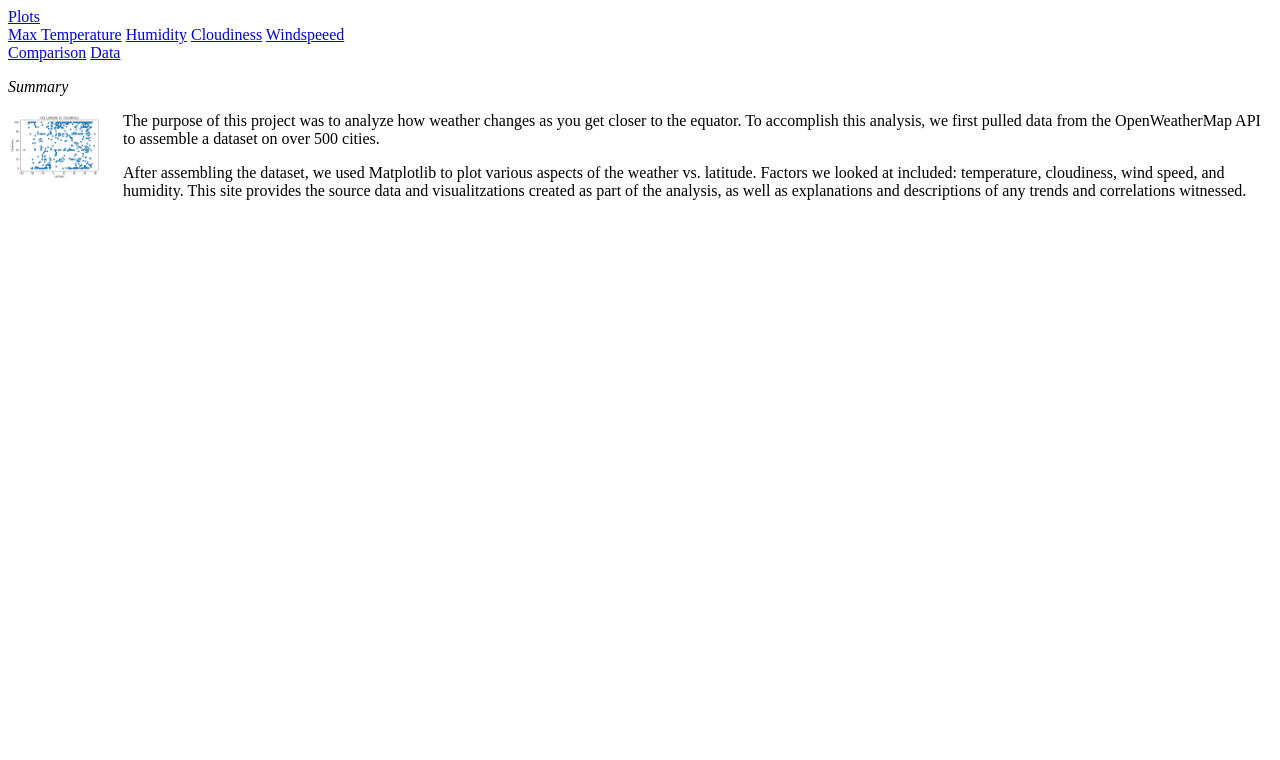
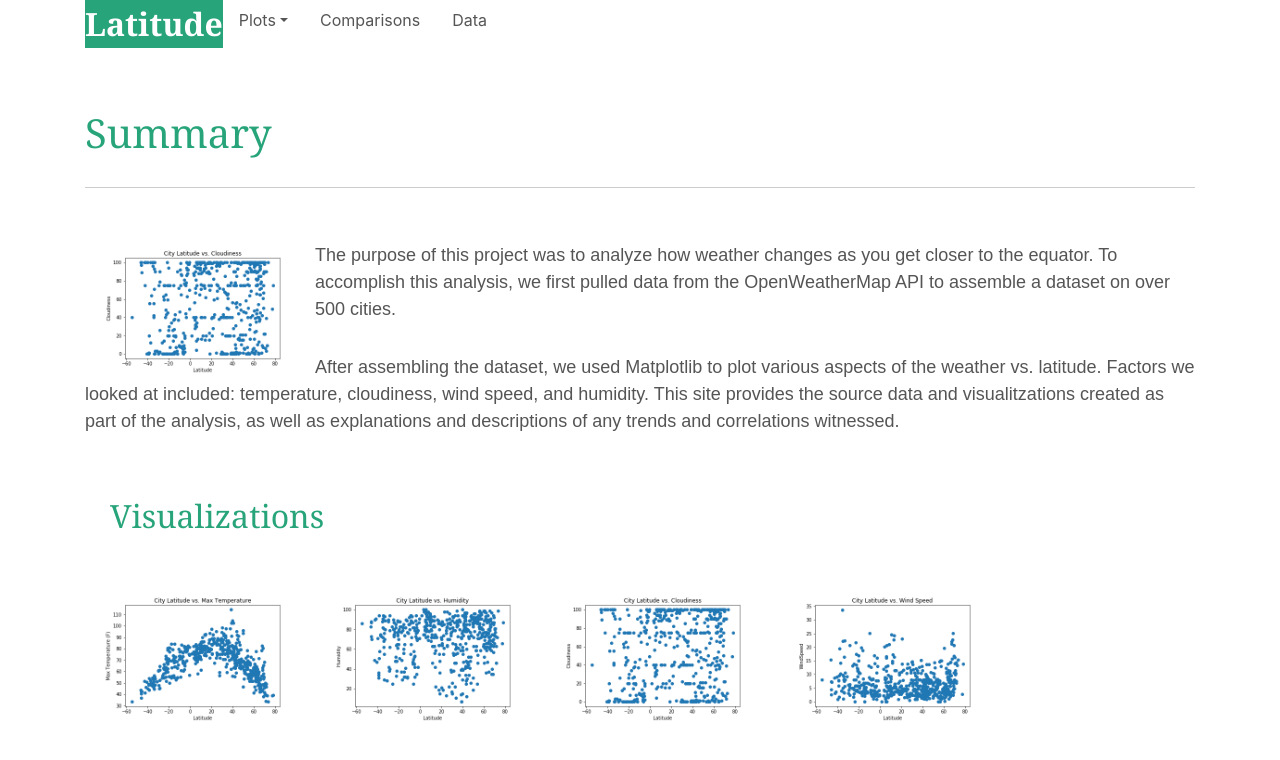
Before and after one commit to lauraezr/Web-Design-Challenge, a plain HTML site: page index.html in a window 1280 px wide. Drawn offline with nearby package versions, Linux system fonts and the light colour scheme.

Commit message:
updating index file

```diff
--- a/index.html
+++ b/index.html
@@ -3,32 +3,45 @@
 
 <head>
     <meta charset="UTF-8">
+    <meta name="viewport" content="width=device-width, initial-scale=1, shrink-to-fit=no">
+
     <title>My Homework Page</title>
-</head>
+    <link rel = "stylesheet" type="text/css", href="style.css">
+    <link rel = "stylesheet" type="text/css", href="reset.css">
+    <link rel="stylesheet" href="https://stackpath.bootstrapcdn.com/bootstrap/4.3.1/css/bootstrap.min.css" integrity="sha384-ggOyR0iXCbMQv3Xipma34MD+dH/1fQ784/j6cY/iJTQUOhcWr7x9JvoRxT2MZw1T" crossorigin="anonymous">
+  </head>
+
+
 
 <body>
 
-    <div class="dropdown">
-        <a class="btn btn-secondary dropdown-toggle" href="#" role="button" id="dropdownMenuLink" data-toggle="dropdown" aria-haspopup="true" aria-expanded="false">
-          Plots
-        </a>
+  <div class="container">
 
-        <div class="dropdown-menu" aria-labelledby="dropdownMenuLink">
-          <a class="dropdown-item" href="#">Max Temperature</a>
-          <a class="dropdown-item" href="#">Humidity</a>
-          <a class="dropdown-item" href="#">Cloudiness</a>
-          <a class="dropdown-item" href="#">Windspeeed</a>
-          <div class="dropdown-divider"></div>
-          <a class="dropdown-item" href="#">Comparison</a>
-          <a class="dropdown-item" href="#">Data</a>
-        </div>
+   <ul class="nav nav-pills">
+    <p><header>Latitude</header></p>
+    <li class="nav-item dropdown">
+      <a class="nav-link dropdown-toggle" data-toggle="dropdown" href="#" role="button" aria-haspopup="true" aria-expanded="false">Plots</a>
+      <div class="dropdown-menu">
+        <a class="dropdown-item" href="maxtemp.html">Max Temperature</a>
+        <a class="dropdown-item" href="humidity.html">Humidity</a>
+        <a class="dropdown-item" href="cloudiness.html">Cloudiness</a>
+        <a class="dropdown-item" href="windspeed.html">Wind Speed</a>
       </div>
+    </li>
+    <li class="nav-item">
+      <a class="nav-link" href="comparisons.html">Comparisons</a>
+    </li>
+    <li class="nav-item">
+      <a class="nav-link" href="data.html">Data</a>
+    </li>
+    </ul>
 
-      <article>
-        <p><em>Summary</Summary></em></p>
-      </article>
+    <article>
+      <p><h1>Summary</h1></p>
+    </article>
 
-      <img style="float: left; margin: 0px 15px 15px 0px;" src="assets/LATvsCLOUDplot.png" width="100" />
+
+      <img style="float: left; margin: 15px 15px 0px;" src="assets/LATvsCLOUDplot.png" width="200" />
 
       <p>The purpose of this project was to analyze how weather changes as you get closer to the equator.
         To accomplish this analysis, we first pulled data from the OpenWeatherMap API to assemble a dataset on over 500 cities.</p>
@@ -38,6 +51,21 @@
         as part of the analysis, as well as explanations and descriptions of any trends and correlations witnessed.
       </p>
 
+      <article>
+        <p><h2>Visualizations</Summary></h2></p>
+      </article>
+
+      <img style="float: left; margin: 15px 15px 0px;" src="assets/LATvsTEMPplot.png" href="maxtemp.html" width="200" />
+      <img style="float: left; margin: 15px 15px 0px;" src="assets/LATvsHUMplot.png" href="humidity.html" width="200" />
+      <img style="float: left; margin: 15px 15px 0px;" src="assets/LATvsCLOUDplot.png" href="cloudiness.html" width="200" />
+      <img style="float: left; margin: 15px 15px 0px;" src="assets/LATvsWINDplot.png" href="windspeed.html" width="200" />
+
+  </div>
+
+
+<script src="https://code.jquery.com/jquery-3.3.1.slim.min.js" integrity="sha384-q8i/X+965DzO0rT7abK41JStQIAqVgRVzpbzo5smXKp4YfRvH+8abtTE1Pi6jizo" crossorigin="anonymous"></script>
+<script src="https://cdnjs.cloudflare.com/ajax/libs/popper.js/1.14.7/umd/popper.min.js" integrity="sha384-UO2eT0CpHqdSJQ6hJty5KVphtPhzWj9WO1clHTMGa3JDZwrnQq4sF86dIHNDz0W1" crossorigin="anonymous"></script>
+<script src="https://stackpath.bootstrapcdn.com/bootstrap/4.3.1/js/bootstrap.min.js" integrity="sha384-JjSmVgyd0p3pXB1rRibZUAYoIIy6OrQ6VrjIEaFf/nJGzIxFDsf4x0xIM+B07jRM" crossorigin="anonymous"></script>
 
 </body>
 
--- /dev/null
+++ b/style.css
@@ -0,0 +1,97 @@
+body {
+padding: 10;
+margin: 20;
+font-size: 18px;
+line-height: 150%;
+color: rgb(105, 104, 104);
+}
+
+
+header {
+    font-family: Georgia, 'Times New Roman', Times, serif;
+    font-weight: bold;
+    font-size: 32px;
+    color: white;
+    background-color: rgb(40, 164, 123);
+    text-align: left;
+  }
+
+
+h1 {
+    text-align: left;
+    font-size: 32px;
+    color: rgb(40, 164, 123);
+    /* Bold the text. */
+    font-weight: bold;
+    font-family: Georgia, 'Times New Roman', Times, serif;
+    border-bottom:1px solid #CCC;
+    padding-bottom:30px;
+    padding-top: 30px;
+
+  }
+
+h2 {
+    text-align: left;
+    font-size: 32px;
+    color: rgb(40, 164, 123);
+    /* Bold the text. */
+    font-weight: bold;
+    margin-left: 25px;
+    font-family: Georgia, 'Times New Roman', Times, serif;
+    padding-top: 15px;
+
+  }
+
+
+p {
+    text-align: left;
+    font-size: 18px;
+    font-family: Arial, Helvetica, sans-serif;
+    color: #555;
+    padding-top: 15px;
+    /* Bold the text. */
+  }
+
+.nav-link {
+    color: #555;
+    align-items: flex-end;
+}
+
+.nav-item {
+    color: #555;
+    align-items: flex-end;
+}
+
+.dropdown-menu-right
+.nav-item-right
+
+
+
+
+/* #content {
+    display: flex;
+
+    justify-content: space-around;
+    flex-flow: row wrap;
+    align-items: stretch;
+  }
+
+.box {
+    flex-grow: 1;
+    border: 3px solid rgba(0,0,0,.2);
+  }
+
+.box1 {
+    flex-grow: 2;
+    border: 3px solid rgba(0,0,0,.2);
+  } */
+
+
+@media (max-width: 720px) {
+    .col-12 {
+        border: 1px solid red;
+      }
+
+    .col-34 {
+        border: 1px solid blue;
+      }
```
Also changed, not shown: comparisons.html (+89 -5 lines), data.html (added, +22 -0 lines), maxtemp.html (added, +24 -0 lines), 1 other file.
